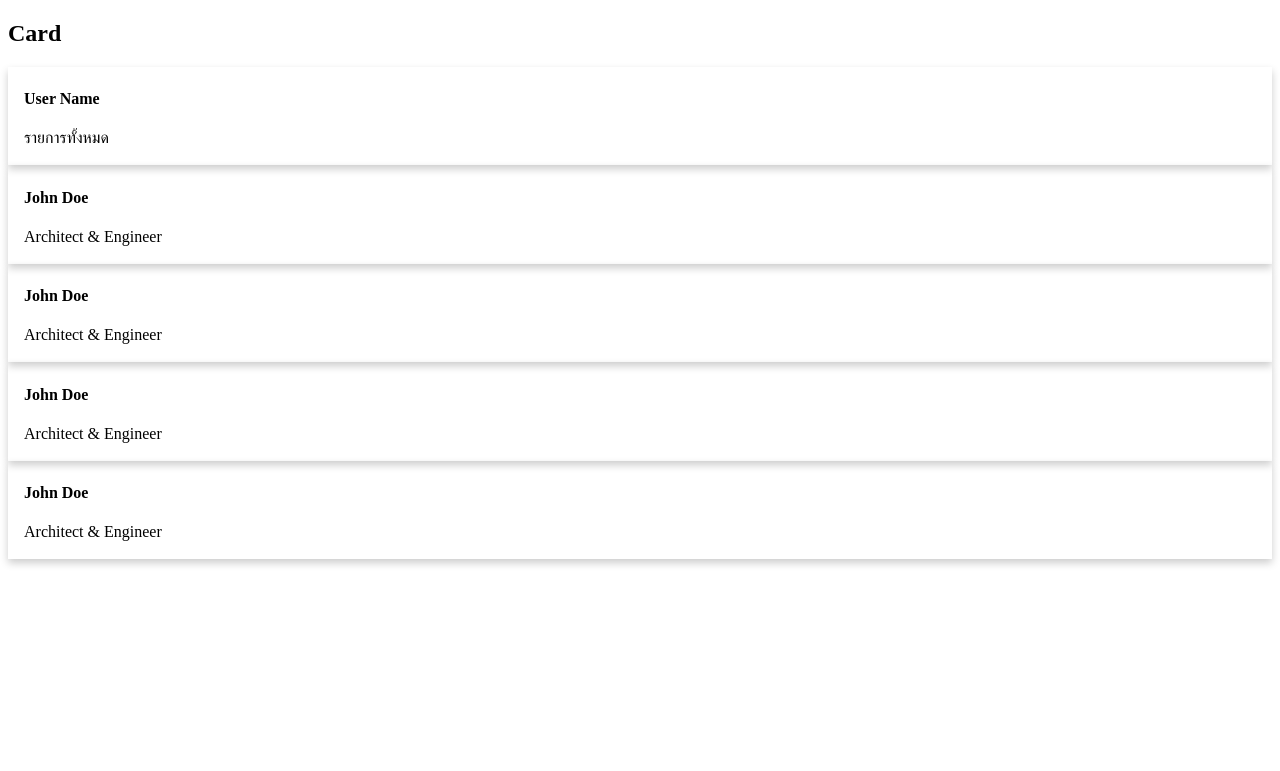
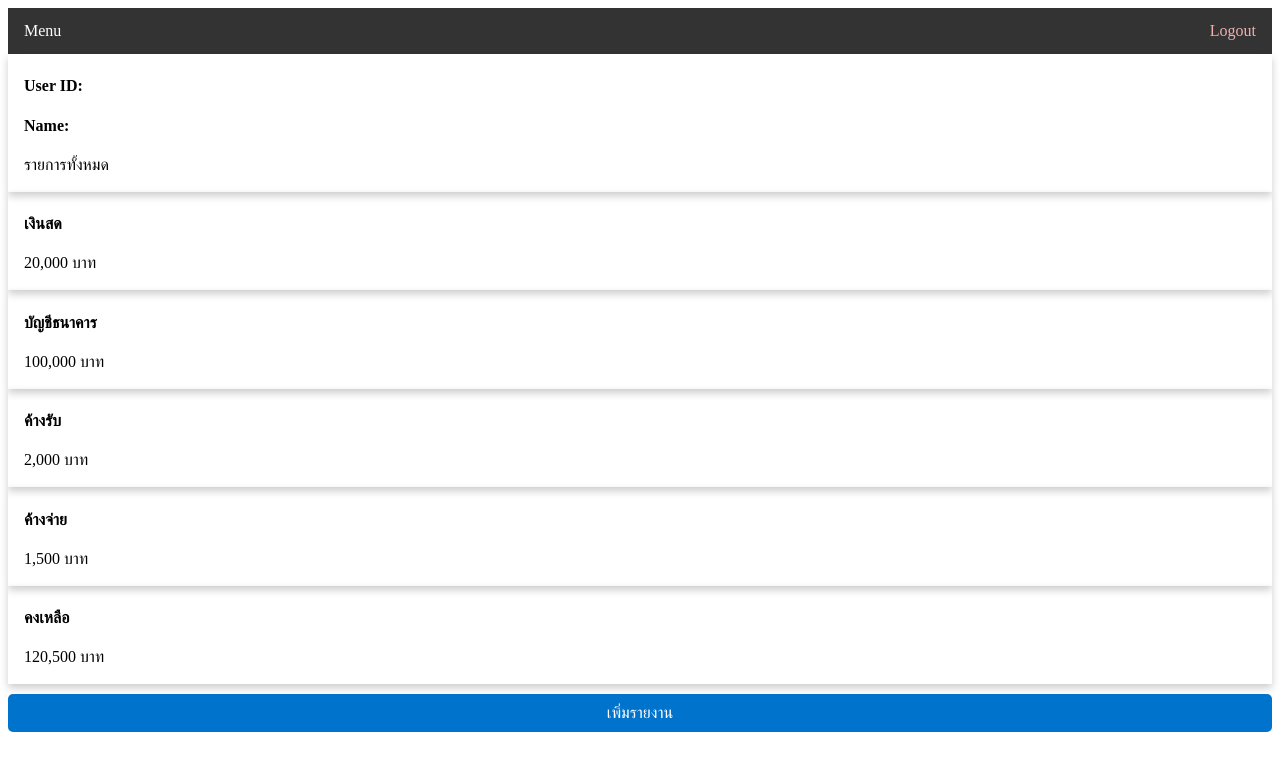
Before and after one commit to Phanurat/mn_manage, a PHP site: page /dashboard.php in a window 1280 px wide. Shown: the top 771 px of the page. Run offline with PHP 8.4, Linux system fonts and the light colour scheme; the visitor is signed in with stand-in values (Sample User, id 1); data that the repository does not hold is empty.

Commit message:
Add Dashbaord CSS and logout system

```diff
--- a/dashboard.php
+++ b/dashboard.php
@@ -1,10 +1,17 @@
 <?php
+include "process/connect.php";
 session_start();
 if (!isset($_SESSION['user_id'])) {
     // ถ้าผู้ใช้ยังไม่ล็อกอิน ให้เปลี่ยนเส้นทางไปยังหน้า Login หรือทำสิ่งที่คุณต้องการ
     header("Location: login.php");
     exit;
 }
+
+$sql = "SELECT user_id, user_name FROM users WHERE user_id = '" . $_SESSION['user_id'] . "'";
+$result = $conn->query($sql);
+$row = $result->fetch_assoc();
+
+
 ?>
 
 <!DOCTYPE html>
@@ -14,39 +21,57 @@
     <meta http-equiv="X-UA-Compatible" content="IE=edge">
     <meta name="viewport" content="width=device-width, initial-scale=1.0">
     <link rel="stylesheet" href="style/style_dashboard.css">
+    <link rel="stylesheet" href="style/style_button.css">
+    <link rel="stylesheet" href="style/style_menubar.css">
+<body>
     <title>Dashboard</title>
 </head>
 <body>
-    <h2>Card</h2>
+    <ul>
+        <li class="dropdown">
+            <a href="#" class="dropbtn">Menu</a>
+        </li>
+        <li class="logout">
+            <a href="logout.php" class="logout">Logout</a>
+        </li>
+    </ul>
     <div class="card">
         <div class="container">
-            <h4><b>User Name</b></h4>
+            <h4><b><?php echo "User ID: " . $row["user_id"];?></b></h4>
+            <h4><b><?php echo "Name: " . $row["user_name"];?></b></h4>
             <p>รายการทั้งหมด</p>
         </div>
     </div>
     <div class="card">
         <div class="container">
-            <h4><b>John Doe</b></h4>
-            <p>Architect & Engineer</p>
+            <h4><b>เงินสด</b></h4>
+            <p>20,000 บาท</p>
         </div>
     </div>
     <div class="card">
         <div class="container">
-            <h4><b>John Doe</b></h4>
-            <p>Architect & Engineer</p>
+            <h4><b>บัญชีธนาคาร</b></h4>
+            <p>100,000 บาท</p>
         </div>
     </div>
     <div class="card">
         <div class="container">
-            <h4><b>John Doe</b></h4>
-            <p>Architect & Engineer</p>
+            <h4><b>ค้างรับ</b></h4>
+            <p>2,000 บาท</p>
         </div>
     </div>
     <div class="card">
         <div class="container">
-            <h4><b>John Doe</b></h4>
-            <p>Architect & Engineer</p>
+            <h4><b>ค้างจ่าย</b></h4>
+            <p>1,500 บาท</p>
         </div>
     </div>
+    <div class="card">
+        <div class="container">
+            <h4><b>คงเหลือ</b></h4>
+            <p>120,500 บาท</p>
+        </div>
+    </div>
+    <a href="#" class="add-report-button">เพิ่มรายงาน</a>
 </body>
 </html>
--- /dev/null
+++ b/style/style_button.css
@@ -0,0 +1,19 @@
+/* เพิ่มรายงาน button */
+.add-report-button {
+    display: flex;
+    justify-content: center;
+    align-items: center;
+    background-color: #0074cc;
+    color: #fff;
+    border: none;
+    border-radius: 5px;
+    padding: 10px 20px;
+    margin-top: 10px; /* เพิ่มระยะห่างขอบบน 10px */
+    text-align: center;
+    text-decoration: none;
+    transition: background-color 0.3s;
+    cursor: pointer;
+}
+.add-report-button:hover {
+    background-color: #0056a0;
+}
--- a/style/style_dashboard.css
+++ b/style/style_dashboard.css
@@ -1,11 +1,12 @@
 .card {
-    box-shadow: 0 4px 8px 0 rgba(0,0,0,0.2);
+    box-shadow: 0 4px 8px 0 rgba(0, 0, 0, 0.2);
     transition: 0.3s;
     width: 100%;
+
 }
 
 .card:hover {
-    box-shadow: 0 8px 16px 0 rgba(0,0,0,0.2);
+    box-shadow: 0 8px 16px 0 rgba(0, 0, 0, 0.2);
 }
 
 .container {
--- /dev/null
+++ b/style/style_menubar.css
@@ -0,0 +1,30 @@
+ul {
+    list-style-type: none;
+    margin: 0;
+    padding: 0;
+    overflow: hidden;
+    background-color: #333;
+    display: flex; /* เพิ่มนี้เพื่อใช้ Flexbox */
+    justify-content: space-between; /* ทำให้รายการชิดขวาและรายการ logout ชิดซ้าย */
+    align-items: center; /* จัดให้รายการตรงกลางตามความสูงของ ul */
+}
+
+li .dropbtn {
+    display: inline-block;
+    color: white;
+    text-align: center;
+    padding: 14px 16px;
+    text-decoration: none;
+}
+
+li.dropdown {
+    display: inline-block;
+}
+
+li.logout a {
+    display: inline-block;
+    color: rgb(241, 176, 176); /* สีของตัวอักษรสำหรับ class logout */
+    text-align: center;
+    padding: 14px 16px;
+    text-decoration: none;
+}
```
